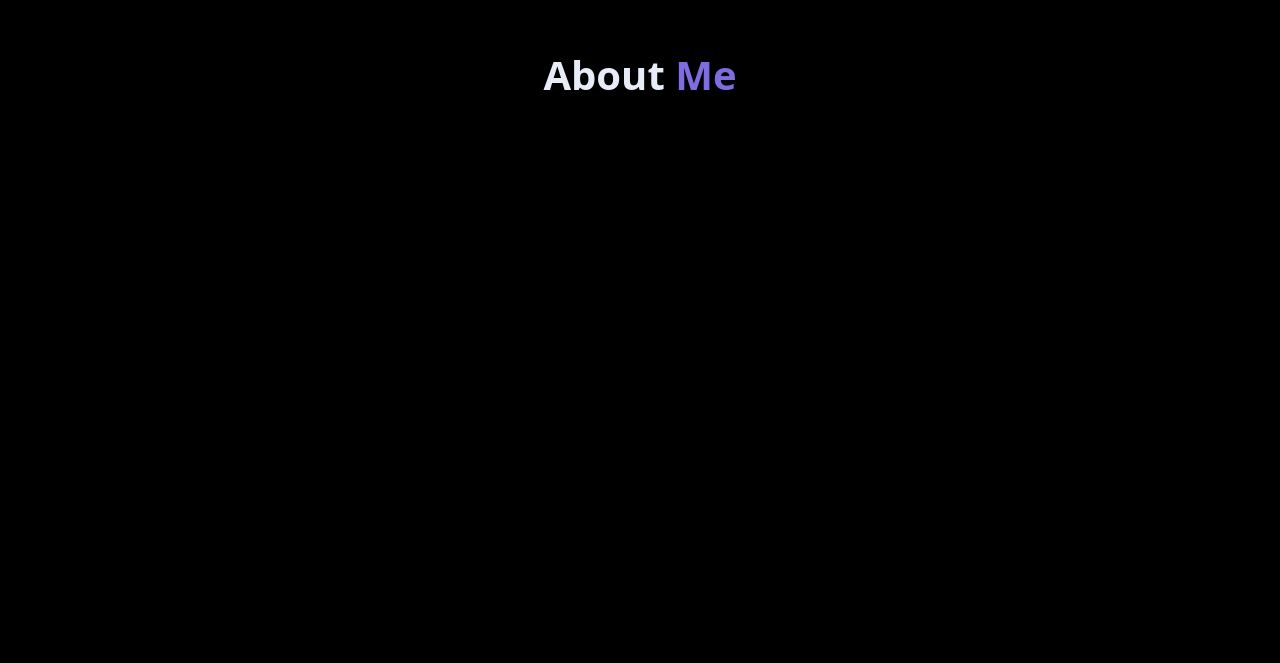
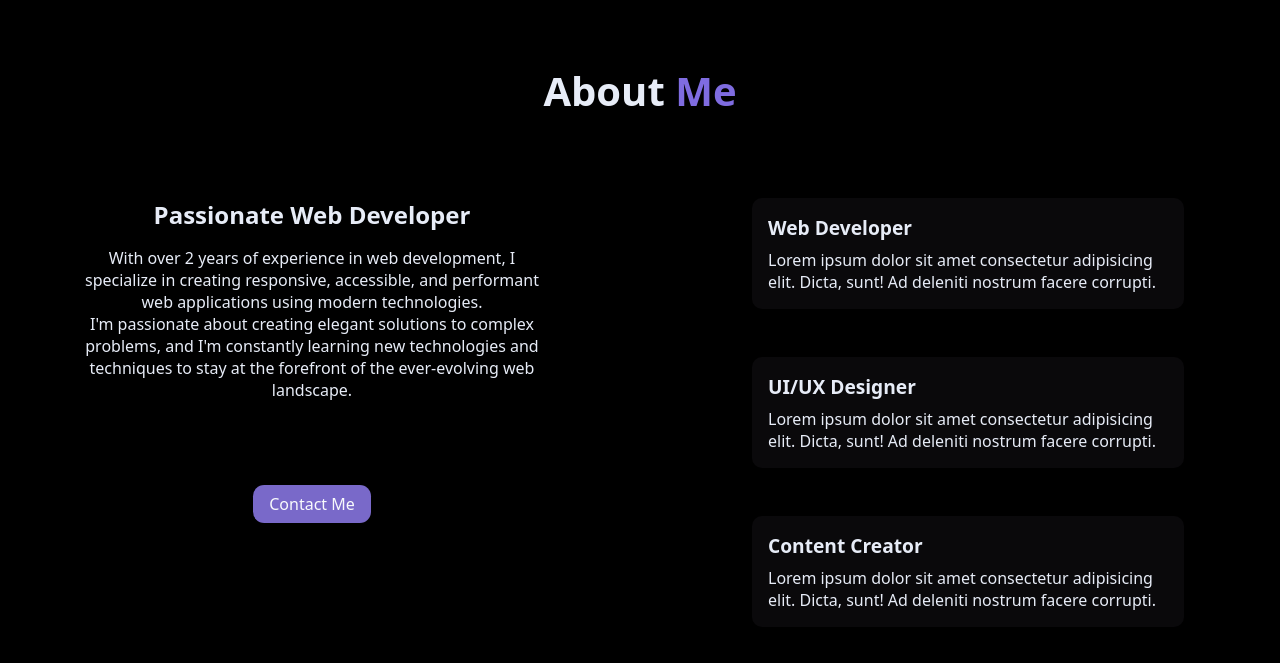
Before and after one commit to Eslamsaeed880/Portfolio, a React (Vite) app: page / in a window 1280 px wide. Shown: the part 897-1560 px from the top of the page. Built offline with nearby package versions, Linux system fonts and the light colour scheme.

Commit message:
About Me

```diff
--- a/src/App.jsx
+++ b/src/App.jsx
@@ -18,27 +18,54 @@ function App() {
         </ul>
       </header>
 
-      <section className="home">
+      <section className="home" id="home">
         <h2 className='name'>Hi, I'm <span className="highlight">Eslam</span> Saeed</h2>
         <p>Lorem ipsum dolor sit amet consectetur, adipisicing elit. Maiores earum rem repudiandae unde, necessitatibus nulla.</p>
         <a href="#projects" className="cta">View My Work</a>
       </section>
 
-      <section className="about">
+      <section className="about" id="about">
         <h2>About <span className="highlight">Me</span></h2>
-        <div className="usp"></div>
-        <div className="professions"></div>
+        <div className="about-content">
+          <div className="usp">
+            <div className="seperator">
+              <h3>Passionate Web Developer</h3>
+              <p>With over 2 years of experience in web development, I specialize in creating responsive, accessible, and performant web applications using modern technologies.</p>
+              <p>I'm passionate about creating elegant solutions to complex problems, and I'm constantly learning new technologies and techniques to stay at the forefront of the ever-evolving web landscape.</p>
+            </div>
+            <div>
+              <a href="#contact" className="cta">Contact Me</a>
+
+            </div>
+          </div>
+          <div className="professions">
+            <ul>
+              <li>
+                <h3>Web Developer</h3>
+                <p>Lorem ipsum dolor sit amet consectetur adipisicing elit. Dicta, sunt! Ad deleniti nostrum facere corrupti.</p>
+              </li>
+              <li>
+                <h3>UI/UX Designer</h3>
+                <p>Lorem ipsum dolor sit amet consectetur adipisicing elit. Dicta, sunt! Ad deleniti nostrum facere corrupti.</p>
+              </li>
+              <li>
+                <h3>Content Creator</h3>
+                <p>Lorem ipsum dolor sit amet consectetur adipisicing elit. Dicta, sunt! Ad deleniti nostrum facere corrupti.</p>
+              </li>
+            </ul>
+          </div>
+        </div>
       </section>
 
-      <section className="skills">
+      <section className="skills" id="skills">
 
       </section>
 
-      <section className="projects">
+      <section className="projects" id="projects">
 
       </section>
 
-      <section className="contact">
+      <section className="contact" id="contact">
 
       </section>
     </>
--- a/src/index.css
+++ b/src/index.css
@@ -120,15 +120,99 @@ section.about {
   display: flex;
   flex-direction: column;
   align-items: center;
-
+  height: 120vh;
 
 }
 
 section.about h2 {
   font-size: var(--section-font-size);
   font-weight: bold;
-  padding: 4rem;
+  padding: 5rem;
 }
+
+section.about .about-content {
+  display: grid;
+  grid-template-columns: 1fr 1fr;
+  gap: 2rem;
+  justify-content: space-evenly;
+
+}
+
+.about-content .usp h3 {
+  margin-bottom: 1rem;
+  font-size: 1.5rem;
+  font-weight: 600;
+}
+
+.about-content .usp {
+  text-align: center;
+  padding: 0 5rem;
+  display: grid;
+  grid-template-columns: 1fr;
+  grid-template-rows: repeat(3, auto);
+  justify-content: end;
+  overflow-wrap: break-word;
+}
+
+.about-content .cta {
+  display: inline-block;
+  margin-top: 2rem;
+  padding: 0.5rem 1rem;
+  background-color: hsl(var(--primary));
+  color: hsl(var(--primary-foreground));
+  border: none;
+  border-radius: 0.7rem;
+  cursor: pointer;
+  -webkit-border-radius: 0.7rem;
+  -moz-border-radius: 0.7rem;
+  -ms-border-radius: 0.7rem;
+  -o-border-radius: 0.7rem;
+}
+
+.about-content .professions ul {
+  list-style: none;
+  display: flex;
+  flex-direction: column;
+  margin: 0rem 4rem;
+
+}
+
+.about-content .professions li {
+  transition: 500ms;
+  padding: 1rem 1rem;
+  background-color: #24232847;
+  margin: 0rem 2rem;
+  border-radius: 10px;
+  -webkit-border-radius: 10px;
+  -moz-border-radius: 10px;
+  -ms-border-radius: 10px;
+  -o-border-radius: 10px;
+  -webkit-transition: 500ms;
+  -moz-transition: 500ms;
+  -ms-transition: 500ms;
+  -o-transition: 500ms;
+}
+
+.about-content .professions li:hover {
+  transition: 500ms;
+  transform:scale(1.025);
+  -webkit-transform:scale(1.025);
+  -moz-transform:scale(1.025);
+  -ms-transform:scale(1.025);
+  -o-transform:scale(1.025);
+  -webkit-transition: 500ms;
+  -moz-transition: 500ms;
+  -ms-transition: 500ms;
+  -o-transition: 500ms;
+}
+
+.about-content .professions li h3 {
+  margin-bottom: 0.5rem;
+  font-size: 1.2rem;
+  font-weight: 600;
+}
+
+
 
 section.skills {
   background-color: lightblue;
```
